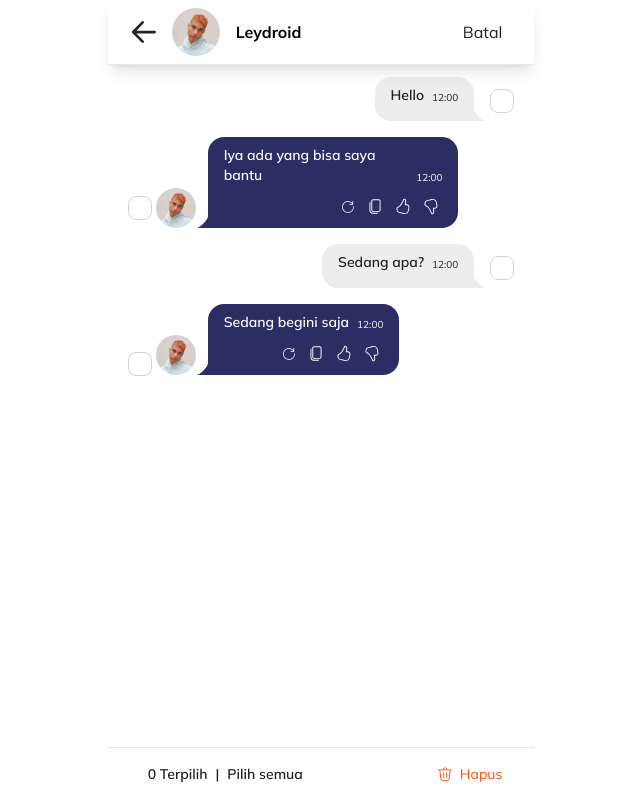
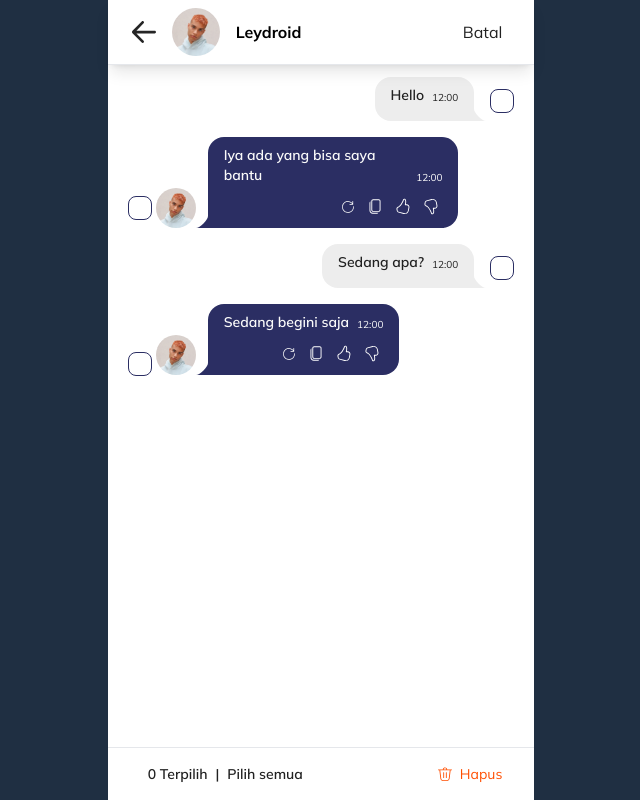
Before and after one commit to aldiabdumalik/chatbot-test, a Next.js app: page / in a window 1280 px wide. Both pictures are taken after a click on the button 818 px from the left and 32 px from the top of the page. Shown: the whole page, without its empty margins (319-959 px from the left). Built offline with nearby package versions, Linux system fonts and the light colour scheme.

Commit message:
change types

```diff
--- a/src/app/page.tsx
+++ b/src/app/page.tsx
@@ -5,22 +5,23 @@ import { useCallback, useEffect, useState } from "react";
 import { dummyChat } from "@/lib/dummy";
 import Image from "next/image";
 import { countChatSelected, removeChatSelected } from "@/lib/utils";
+import { ResultData } from "@/types/dataType";
 export default function Home() {
   const [onTap, setOnTap] = useState<null | string>(null);
-  const [result, setResult] = useState<any>(dummyChat);
+  const [result, setResult] = useState<ResultData[] | []>(dummyChat);
 
   useEffect(() => {
     if (onTap == null) {
-      const data = result.map((vl: any) => { return { ...vl, selected: false } })
+      const data = result.map((vl: ResultData) => { return { ...vl, selected: false } })
       setResult(data)
     }
   }, [onTap]);
-  const handleChekbox = (e: any) => {
-    const data = result.map((vl: any) => vl.id == e.target.value ? { ...vl, selected: !vl.selected } : { ...vl })
+  const handleChekbox = (e: React.ChangeEvent<HTMLInputElement>) => {
+    const data = result.map((vl: ResultData) => vl.id == Number(e.target.value) ? { ...vl, selected: !vl.selected } : { ...vl })
     return setResult(data)
   }
   const handleSelectedAll = () => {
-    const data = result.map((vl: any) => { return { ...vl, selected: true } })
+    const data = result.map((vl: ResultData) => { return { ...vl, selected: true } })
     return setResult(data)
   }
   const handleRemoveChat = () => {
@@ -31,7 +32,7 @@ export default function Home() {
     <main className="flex flex-col w-full lg:w-1/3 bg-white min-h-[100dvh]">
       <Navbar setOnTap={setOnTap} />
       <div className="flex flex-col flex-1 py-2 px-4 gap-2">
-        {result && result.map((dt: any, i: number) => {
+        {result && result.map((dt: ResultData, i: number) => {
           return (
             <div key={i} className={`relative ${onTap && 'px-8'}`}>
               <BubbleChat data={dt}>{dt.chat}</BubbleChat>
@@ -39,7 +40,7 @@ export default function Home() {
                 <div className={`absolute ${dt.role === 1 ? 'left-0 inset-y-[55%]' : 'right-0 top-2'}`}>
                   <div className="form-control">
                     <label className="label cursor-pointer">
-                      <input type="checkbox" checked={dt.selected} className="checkbox" value={dt.id} onChange={(e) => handleChekbox(e)} />
+                      <input type="checkbox" checked={dt.selected} className="checkbox checkbox-primary" value={dt.id} onChange={(e) => handleChekbox(e)} />
                     </label>
                   </div>
                 </div>
--- a/src/lib/utils.ts
+++ b/src/lib/utils.ts
@@ -1,12 +1,14 @@
-export const removeChatSelected = (data: any) => {
+import { ResultData } from '@/types/dataType';
+
+export const removeChatSelected = (data: ResultData[]) => {
   if (data.length > 0) {
-    const selected = data.filter((vl: any) => vl.selected != true);
+    const selected = data.filter((vl: ResultData) => vl.selected != true);
     return selected;
   }
 
   return [];
 };
-export const countChatSelected = (data: any) => {
-  const selected = data.filter((vl: any) => vl.selected);
+export const countChatSelected = (data: ResultData[]) => {
+  const selected = data.filter((vl: ResultData) => vl.selected);
   return selected.length;
 };
--- a/tailwind.config.ts
+++ b/tailwind.config.ts
@@ -12,7 +12,35 @@ const config: Config = {
       fontFamily: {
         mul: ['var(--font-mul)', ...fontFamily.sans],
       },
+      colors: {
+        primary: '#2B2E63',
+      },
     },
+  },
+  daisyui: {
+    themes: [
+      {
+        mytheme: {
+          primary: '#2B2E63',
+
+          secondary: '#008617',
+
+          accent: '#00deff',
+
+          neutral: '#231717',
+
+          'base-100': '#1f2f42',
+
+          info: '#009de7',
+
+          success: '#8ff009',
+
+          warning: '#f88900',
+
+          error: '#f9223d',
+        },
+      },
+    ],
   },
   plugins: [require('daisyui')],
 };
```
Also changed, not shown: src/types/dataType.ts (+10 -5 lines).
